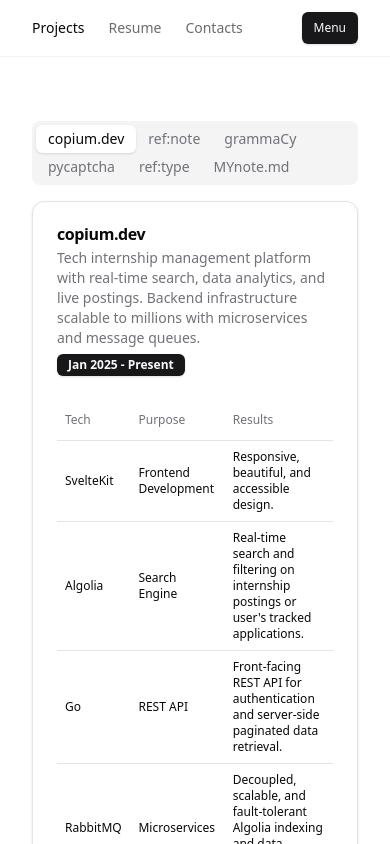
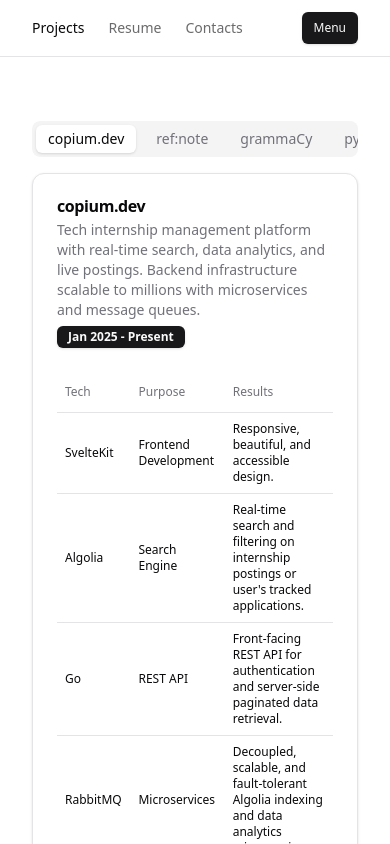
Before and after one commit to skarokin/portfolio-rehaul, a SvelteKit app: page /projects in a window 390 px wide. Shown: the top 844 px of the page. Built offline with nearby package versions, Linux system fonts and the light colour scheme.

Commit message:
header now blurry background, project tab list horizontal scroll on overflow, header now sticky, fix choppy scrolling on mobile (remove h-screen)

```diff
--- a/src/routes/+layout.svelte
+++ b/src/routes/+layout.svelte
@@ -9,8 +9,8 @@
 </script>
 
 <ModeWatcher />
-<div class="h-screen grid grid-rows-[auto_1fr] justify-stretch w-full">
-    <header class="top-0 border-b backdrop-blur border-border/40 bg-background/95 w-full">
+<div class="h-full flex flex-col justify-stretch w-full">
+    <header class="sticky top-0 z-50 w-full border-b bg-background/95 backdrop-blur supports-[backdrop-filter]:bg-background/60">
         <div class="container flex h-14 items-center justify-between">
             <div class="flex items-center gap-12">
                 <a href="/" class="hidden sm:inline-block font-bold">
@@ -40,7 +40,7 @@
             <Menu />
         </div>
     </header>
-    <main class="w-full bg-background overflow-auto pt-16 px-0 sm:px-24">
+    <main class="w-full bg-background overflow-auto py-16 px-0 sm:px-24">
         {@render children()}
     </main>
 </div>
--- a/src/routes/contacts/+page.svelte
+++ b/src/routes/contacts/+page.svelte
@@ -1,5 +1,4 @@
 <script lang="ts">
-    import { Button } from "$lib/components/ui/button";
     import * as Table from "$lib/components/ui/table/index.js";
     import { Badge } from "$lib/components/ui/badge";
 
--- a/src/routes/projects/+page.svelte
+++ b/src/routes/projects/+page.svelte
@@ -193,13 +193,15 @@
 </script>
 
 <div class="container flex flex-col items-start gap-2">
-    <Tabs.Root value={cards[0].title} class="w-full ">
-        <Tabs.List class="flex flex-wrap justify-start w-fit h-fit">
-            {#each cards as card}
+    <Tabs.Root value={cards[0].title} class="w-full">
+        <!-- horz scroll if too many tabs (mobile) -->
+        <div class="overflow-x-auto rounded-lg">
+            <Tabs.List class="flex gap-2 w-fit whitespace-nowrap">
+              {#each cards as card}
                 <Tabs.Trigger value={card.title}>{card.title}</Tabs.Trigger>
-            {/each}
-        </Tabs.List>
-
+              {/each}
+            </Tabs.List>
+        </div>
         {#each cards as card}
             <Tabs.Content value={card.title} class="mt-4">
                 <Card.Root class="w-full">
```
